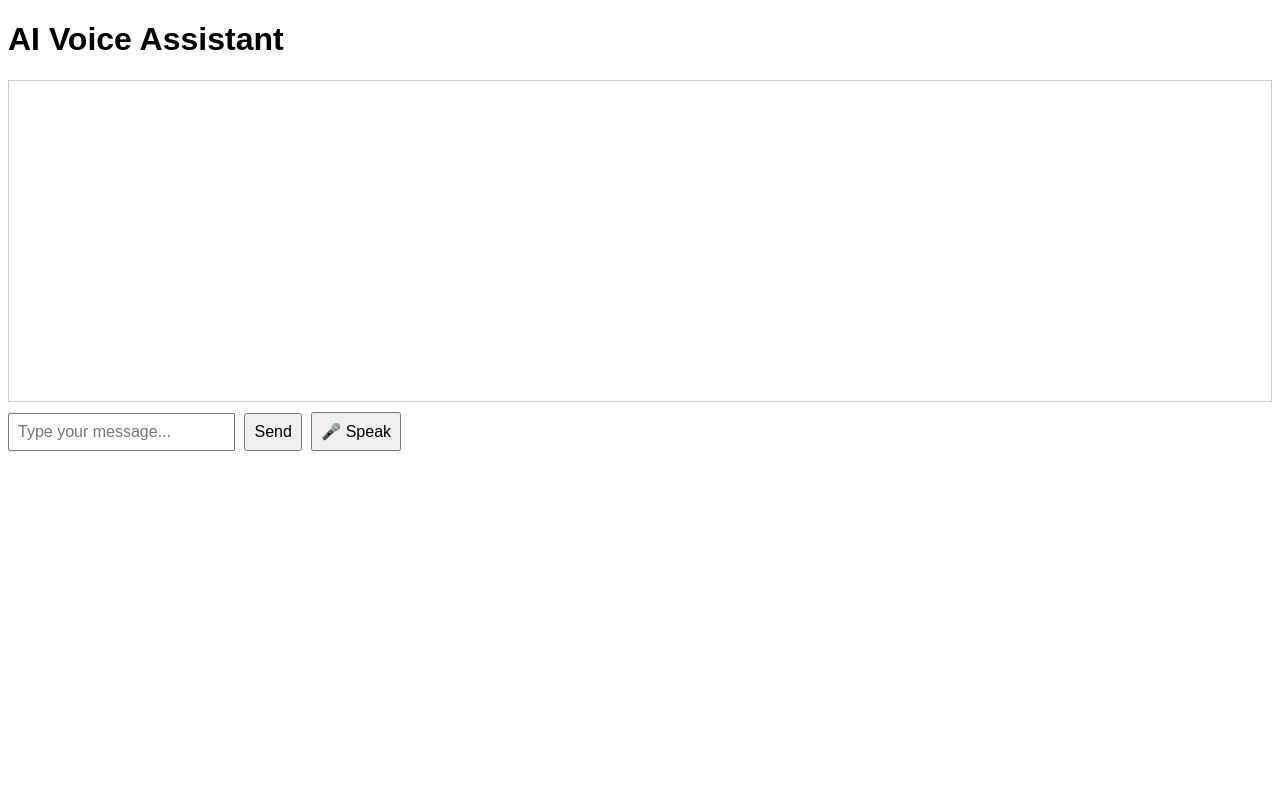
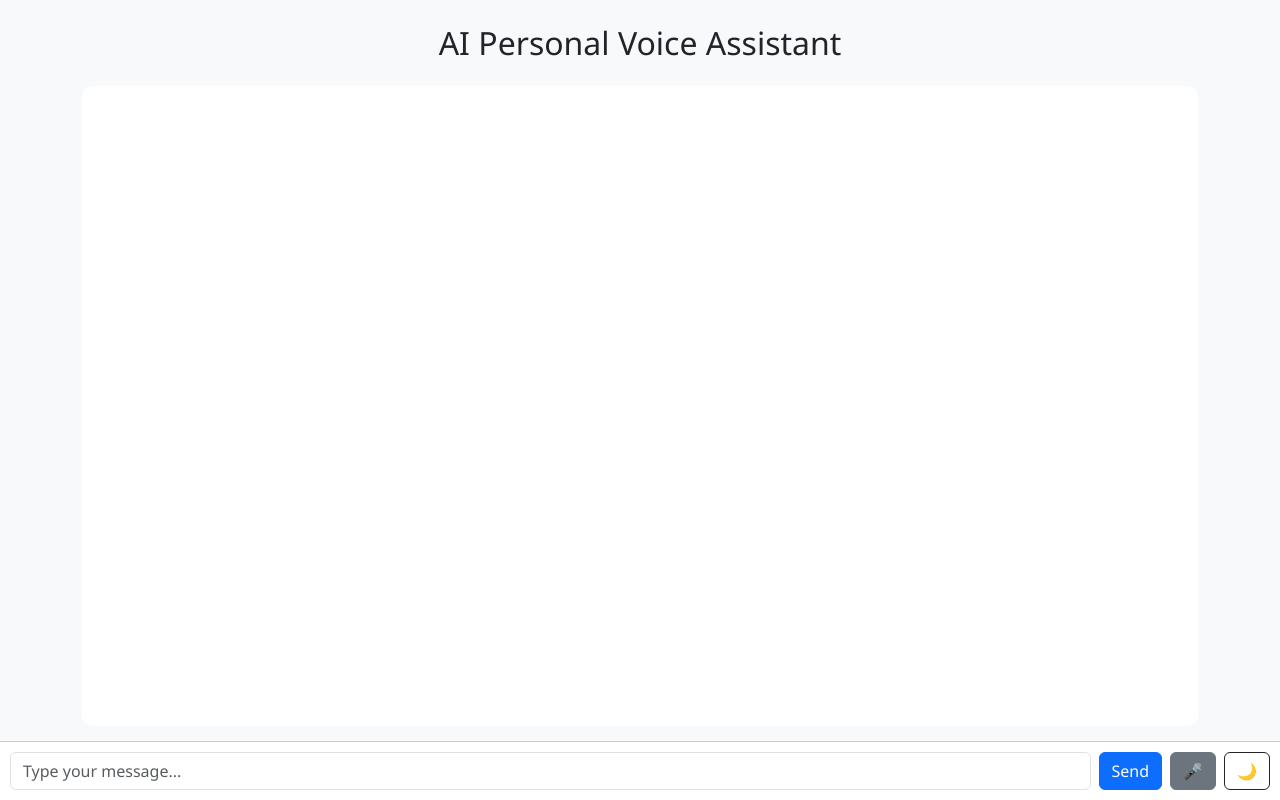
Before and after one commit to Jamween/voice-assistant, a Flask app: page / in a window 1280 px wide. Run offline with Flask 3, Linux system fonts and the light colour scheme.

Commit message:
Updated UI using bootstrap. includes chat bubbles and Dark and Light mode

```diff
--- a/templates/index.html
+++ b/templates/index.html
@@ -2,35 +2,81 @@
 <html lang="en">
 <head>
     <meta charset="UTF-8">
-    <title>AI Voice Assistant</title>
+    <title>AI Personal Voice Assistant</title>
+    <!-- Bootstrap 5  -->
+    <link href="https://cdn.jsdelivr.net/npm/bootstrap@5.3.0/dist/css/bootstrap.min.css" rel="stylesheet">
     <style>
         body {
-            font-family: Arial, sans-serif;
+            background-color: #f8f9fa;
+            font-family: 'Segoe UI', Tahoma, Geneva, Verdana, sans-serif;
         }
         #chat-box {
-            height: 300px;
+            height: 80vh;
             overflow-y: auto;
-            border: 1px solid #ccc;
-            padding: 10px;
+            padding: 20px;
+            background-color: white;
+            border-radius: 10px;
             margin-bottom: 10px;
         }
-        input, button {
-            font-size: 1rem;
-            padding: 8px;
-            margin-right: 5px;
+        .message {
+            margin-bottom: 15px;
+            padding: 10px 15px;
+            border-radius: 20px;
+            max-width: 70%;
+        }
+        .user-message {
+            background-color: #0d6efd;
+            color: white;
+            margin-left: auto;
+            text-align: right;
+        }
+        .assistant-message {
+            background-color: #e2e3e5;
+            color: black;
+            margin-right: auto;
+            text-align: left;
+        }
+        #input-area {
+            position: fixed;
+            bottom: 0;
+            left: 0;
+            width: 100%;
+            background: #ffffff;
+            padding: 10px;
+            border-top: 1px solid #ccc;
+        }
+        .dark-mode {
+            background-color: #121212;
+            color: white;
+        }
+        .dark-mode #chat-box {
+            background-color: #1e1e1e;
+        }
+        .dark-mode .user-message {
+            background-color: #0d6efd;
+        }
+        .dark-mode .assistant-message {
+            background-color: #333;
         }
     </style>
 </head>
 <body>
-    <h1>AI Voice Assistant</h1>
 
-    <div id="chat-box"></div>
+<div class="container py-4">
+    <h2 class="text-center mb-4">AI Personal Voice Assistant</h2>
+    <div id="chat-box" class="mb-5"></div>
 
-    <input type="text" id="input" placeholder="Type your message...">
-    <button onclick="sendMessage()">Send</button>
-    <button onclick="startVoiceRecognition()">🎤 Speak</button>
+    <div id="input-area" class="d-flex">
+        <input type="text" id="input" class="form-control me-2" placeholder="Type your message...">
+        <button class="btn btn-primary me-2" onclick="sendMessage()">Send</button>
+        <button class="btn btn-secondary me-2" onclick="startVoiceRecognition()">🎤</button>
+        <button class="btn btn-outline-dark" onclick="toggleDarkMode()">🌙</button>
+    </div>
+</div>
 
+<!-- Bootstrap and JavaScript -->
 <script>
+    // Send message to backend
     async function sendMessage(message = null) {
         const input = document.getElementById("input");
         const chatBox = document.getElementById("chat-box");
@@ -40,8 +86,16 @@
             input.value = "";
         }
 
-            chatBox.innerHTML += `<p><strong>You:</strong> ${message}</p>`;
+        if (!message.trim()) return;
 
+        // Display user message
+        const userBubble = document.createElement('div');
+        userBubble.className = 'message user-message';
+        userBubble.textContent = message;
+        chatBox.appendChild(userBubble);
+        chatBox.scrollTop = chatBox.scrollHeight;
+
+        // Fetch assistant response
         const res = await fetch("/chat", {
             method: "POST",
             headers: { "Content-Type": "application/json" },
@@ -49,10 +103,16 @@
         });
 
         const data = await res.json();
-            chatBox.innerHTML += `<p><strong>Assistant:</strong> ${data.reply}</p>`;
+
+        // Display assistant response
+        const assistantBubble = document.createElement('div');
+        assistantBubble.className = 'message assistant-message';
+        assistantBubble.textContent = data.reply;
+        chatBox.appendChild(assistantBubble);
         chatBox.scrollTop = chatBox.scrollHeight;
     }
 
+    // Voice recognition function
     function startVoiceRecognition() {
         const recognition = new (window.SpeechRecognition || window.webkitSpeechRecognition)();
         recognition.lang = "en-US";
@@ -69,6 +129,12 @@
 
         recognition.start();
     }
+
+    // Toggle dark mode
+    function toggleDarkMode() {
+        document.body.classList.toggle('dark-mode');
+    }
 </script>
+
 </body>
 </html>
```
Lines whose indentation alone changed are shown as unchanged.
